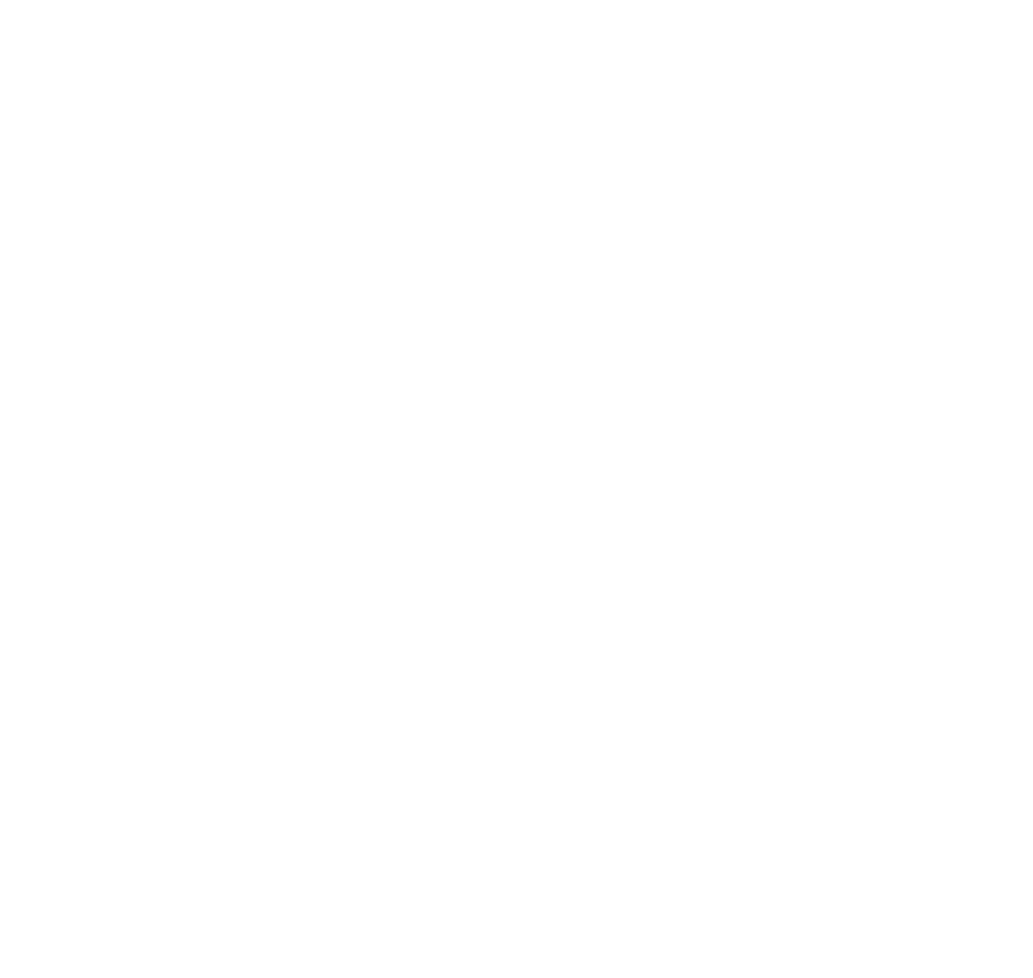
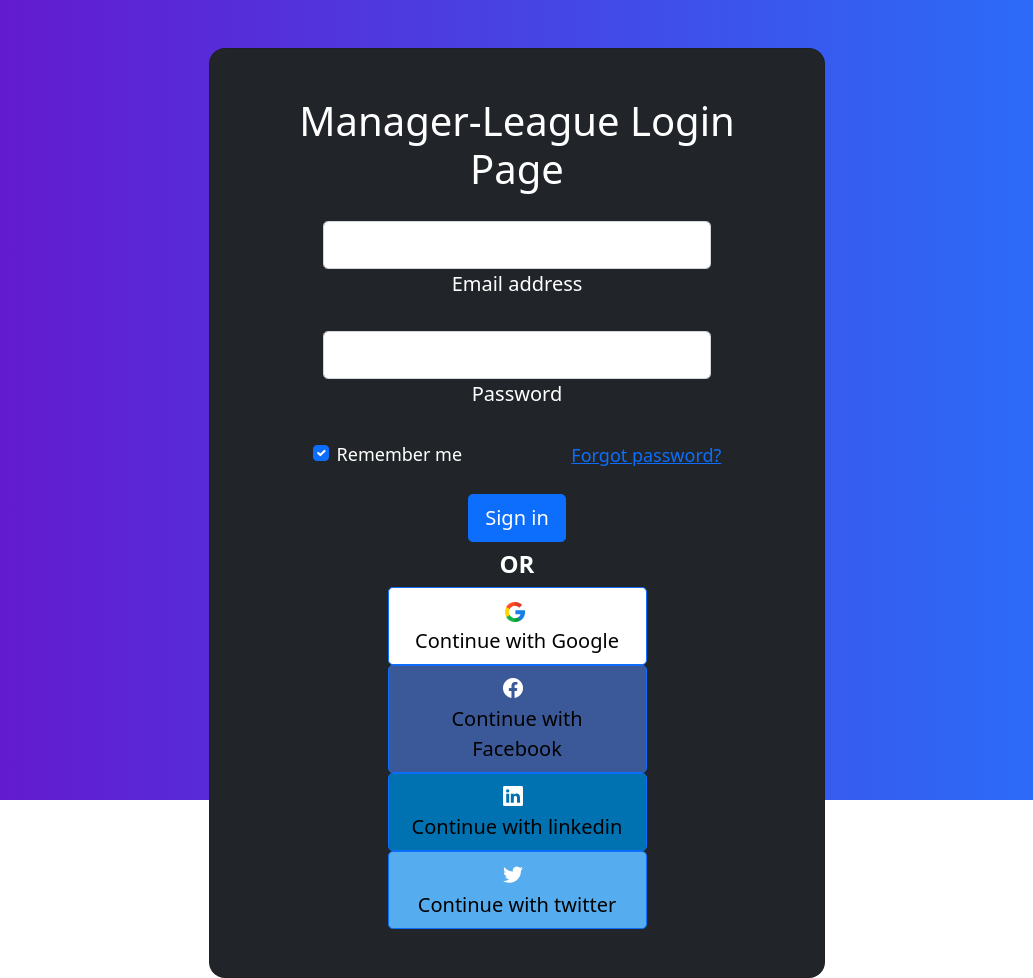
Before and after one commit to GalOved/Manager-League, a plain HTML site: page html pages/login.html in a window 1280 px wide. Shown: the whole page, without its empty margins (123-1156 px from the left). Before the commit the page ends 800 px from the top, so only its background shows below. Drawn offline with nearby package versions, Linux system fonts and the light colour scheme.

Commit message:
Login Page
Adding a final html code for the login page.
including a final css code for this page.
Adding a imge folder with the google logo inside.

```diff
--- a/css files/login_style.css
+++ b/css files/login_style.css
@@ -0,0 +1,47 @@
+.gradient-custom {
+    background: #6a11cb;
+
+    background: -webkit-linear-gradient(to right, rgba(106, 17, 203, 1), rgba(37, 117, 252, 1));
+
+    background: linear-gradient(to right, rgba(106, 17, 203, 1), rgba(37, 117, 252, 1))
+    }
+
+h1{
+    padding-bottom: 20px;
+}
+
+#email{
+    font-size: 20px;
+}
+
+#email-input{
+    margin-left: 12.5%;
+    width: 75%;
+}
+
+#password{
+    font-size: 20px;
+}
+
+#password-input{
+    margin-left: 12.5%;
+    width: 75%;
+}
+
+#rem-me{
+    font-size: large;
+}
+
+#forgot-password{
+    font-size: large;
+}
+
+.cord-body{
+    margin-left: 25px;
+    margin-right: 25px;
+}
+
+
+#google-logo{
+    margin-right: 5px;
+}
--- a/html pages/login.html
+++ b/html pages/login.html
@@ -1,11 +1,77 @@
 <!DOCTYPE html>
 <html lang="en">
 <head>
+
     <meta charset="UTF-8">
     <meta name="viewport" content="width=device-width, initial-scale=1.0">
     <title>Manager-League Login</title>
+    <link  rel="stylesheet" type="text/css" href="../css files/login_style.css">
+    <!-- Bootstrap CSS -->
+    <link rel="stylesheet" href="https://cdn.jsdelivr.net/npm/bootstrap@5.0.2/dist/css/bootstrap.min.css">
+    <!-- Bootstrap Font Icon CSS -->
+    <link rel="stylesheet" href="https://cdn.jsdelivr.net/npm/bootstrap-icons@1.5.0/font/bootstrap-icons.css">
+
 </head>
 <body>
+  <section class="vh-100 gradient-custom">
+    <div class="container py-5 h-auto w-50">
+      <div class="card bg-dark text-white" style="border-radius: 1rem;">
+        <div class="card-body p-5 text-center">
+          <h1 id="login-headline"> Manager-League Login Page</h1>
+          <form>
+            <!-- Email input -->
+            <div class="form-outline mb-4">
+              <input type="email" id="email-input" class="form-control form-control-lg" />
+              <label id="email" class="form-label" for="email-input">Email address</label>
+            </div>
 
+            <!-- Password input -->
+            <div class="form-outline mb-4">
+              <input type="password" id="password-input" class="form-control form-control-lg" />
+              <label id="password" class="form-label" for="password-input">Password</label>
+            </div>
+
+            <div class="d-flex justify-content-around align-items-center mb-4">
+              <!-- Checkbox -->
+              <div class="form-check">
+                <input class="form-check-input" type="checkbox" value="" id="remember-rd" checked />
+                <label id="rem-me" class="form-check-label" for="remember-rd"> Remember me </label>
+              </div>
+              <a id="forgot-password" href="#!">Forgot password?</a>
+            </div>
+
+            <!-- Submit button -->
+            <button type="submit" class="btn btn-primary btn-lg btn-block">Sign in</button>
+            <div class="d-flex justify-content-center">
+              <div class="divider d-flex flex-column w-50 ml-5">
+                <h4 class="text-center fw-bold mx-3 mb-0 text-white mt-2 mb-2">OR</h4>
+                <!-- Other option to login -->
+                <div class="login-option">
+                  <a class="btn btn-primary btn-lg btn-block" style="background-color:white" href="#!"
+                  role="button">
+                   <img id="google-logo" src="/imges/google_logo.png" width="20px" height="20px" ></img><label style="color: black;">Continue with Google</label>
+                 </a>
+                  <a class="btn btn-primary btn-lg btn-block" style="background-color: #3b5998" href="#!"
+                    role="button">
+                    <i class="bi bi-facebook me-2"></i><label style="color: black;">Continue with Facebook</label>
+                  </a>
+                  <a class="btn btn-primary btn-lg btn-block" style="background-color: #0072b1" href="#!"
+                  role="button">
+                  <i class="bi bi-linkedin me-2"></i><label style="color: black;">Continue with linkedin</label>
+                  </a>
+                  <a class="btn btn-primary btn-lg btn-block" style="background-color: #55acee" href="#!"
+                    role="button">
+                    <i class="bi bi-twitter me-2"></i><label style="color: black;">Continue with twitter</label>
+                </a>
+                </div>
+              </div>
+            </div>
+          </form>
+        </div>
+      </div>
+    </div>
+  </section>
+         <!-- Bootstrap JS Bundle with Popper -->
+  <script src="https://cdn.jsdelivr.net/npm/bootstrap@5.0.2/dist/js/bootstrap.bundle.min.js"></script>
 </body>
 </html>
```
Also changed, not shown: imges/google_logo.png (added).
